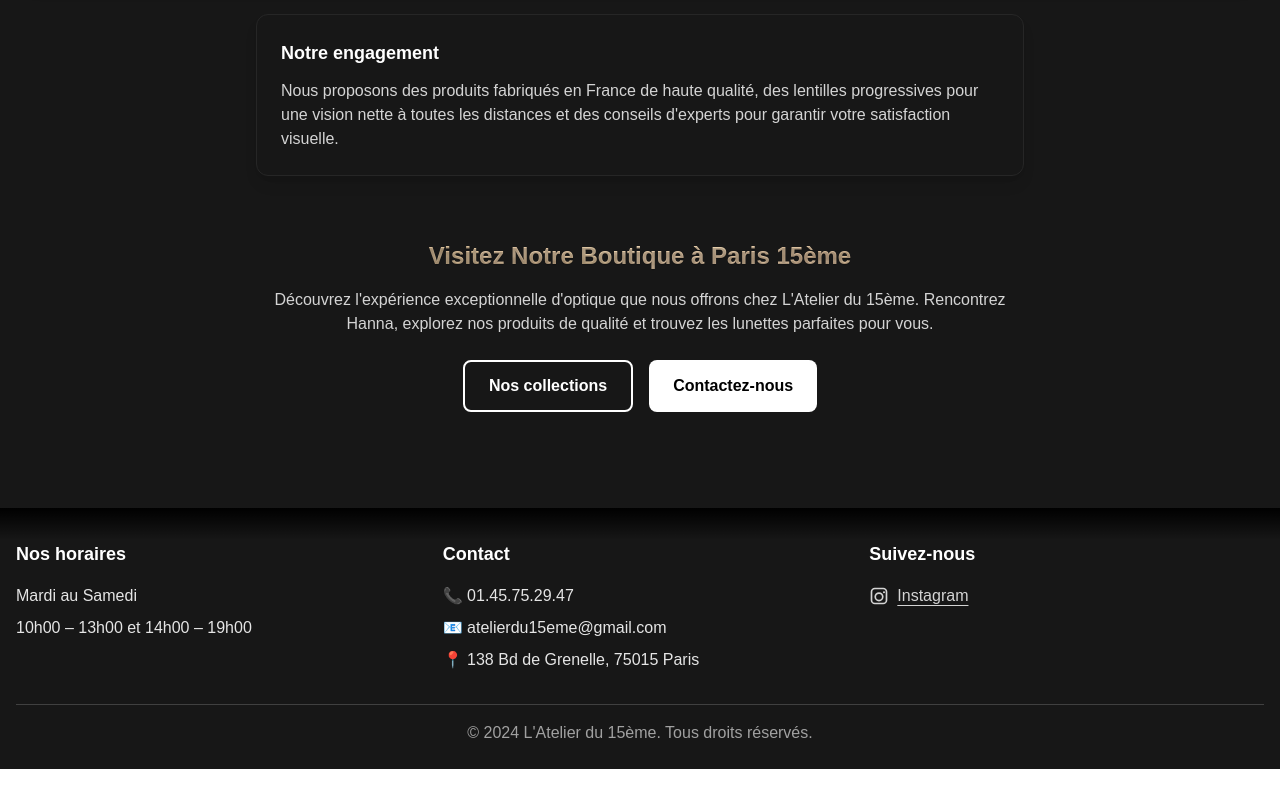
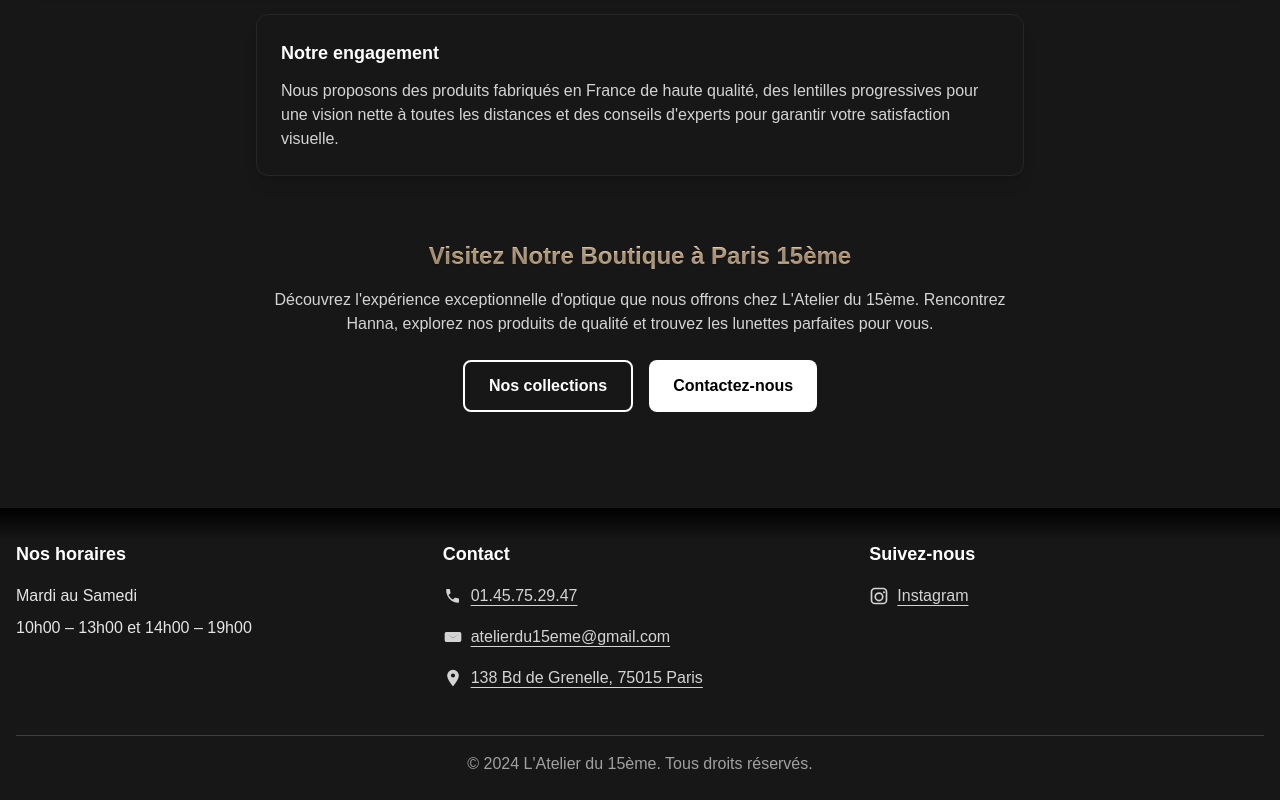
Before and after one commit to theocluzel/cluzel-optic, a Next.js app: page /a-propos in a window 1280 px wide. Shown: the part 1142-1942 px from the top of the page. Before the commit the page ends 1911 px from the top, so only its background shows below. Built offline with nearby package versions, Linux system fonts and the light colour scheme; no server answers; grey boxes are pictures that could not be loaded.

Commit message:
ux(footer): styles lien (icônes + soulignement) pour tel, mail et adresse cliquables

```diff
--- a/app/components/Footer.tsx
+++ b/app/components/Footer.tsx
@@ -15,13 +15,38 @@ export default function Footer() {
             </div>
             <div>
               <h3 className="text-lg font-semibold mb-4 text-white">Contact</h3>
-              <p className="mb-2">
-                📞 <a href="tel:+33145752947" className="hover:text-white">01.45.75.29.47</a>
+              <p className="mb-3">
+                <a
+                  href="tel:+33145752947"
+                  aria-label="Appeler le 01 45 75 29 47"
+                  className="inline-flex items-center gap-2 text-neutral-300 underline underline-offset-4 hover:text-white transition-colors duration-300"
+                >
+                  <svg xmlns="http://www.w3.org/2000/svg" viewBox="0 0 24 24" fill="currentColor" className="w-5 h-5"><path d="M6.6 10.8c1.2 2.3 3.1 4.2 5.4 5.4l1.8-1.8c.3-.3.8-.4 1.2-.3 1 .3 2 .5 3 .5.7 0 1.2.5 1.2 1.2V19c0 .7-.5 1.2-1.2 1.2C10.6 20.2 3.8 13.4 3.8 4.8 3.8 4.1 4.3 3.6 5 3.6h2.3c.7 0 1.2.5 1.2 1.2 0 1 .2 2 .5 3 .1.4 0 .9-.3 1.2L6.6 10.8z"/></svg>
+                  01.45.75.29.47
+                </a>
+              </p>
+              <p className="mb-3">
+                <a
+                  href="mailto:atelierdu15eme@gmail.com"
+                  aria-label="Envoyer un email à atelierdu15eme@gmail.com"
+                  className="inline-flex items-center gap-2 text-neutral-300 underline underline-offset-4 hover:text-white transition-colors duration-300"
+                >
+                  <svg xmlns="http://www.w3.org/2000/svg" viewBox="0 0 24 24" fill="currentColor" className="w-5 h-5"><path d="M4 6h16a2 2 0 0 1 2 2v8a2 2 0 0 1-2 2H4a2 2 0 0 1-2-2V8a2 2 0 0 1 2-2zm0 2v.2l8 5 8-5V8l-8 5-8-5z"/></svg>
+                  atelierdu15eme@gmail.com
+                </a>
               </p>
               <p className="mb-2">
-                📧 <a href="mailto:atelierdu15eme@gmail.com" className="hover:text-white">atelierdu15eme@gmail.com</a>
+                <a
+                  href="https://www.google.com/maps?q=138+Bd+de+Grenelle,+75015+Paris"
+                  target="_blank"
+                  rel="noopener noreferrer"
+                  aria-label="Voir l'adresse sur Google Maps"
+                  className="inline-flex items-center gap-2 text-neutral-300 underline underline-offset-4 hover:text-white transition-colors duration-300"
+                >
+                  <svg xmlns="http://www.w3.org/2000/svg" viewBox="0 0 24 24" fill="currentColor" className="w-5 h-5"><path d="M12 2a7 7 0 0 1 7 7c0 5.2-7 13-7 13S5 14.2 5 9a7 7 0 0 1 7-7zm0 9.5a2.5 2.5 0 1 0 0-5 2.5 2.5 0 0 0 0 5z"/></svg>
+                  138 Bd de Grenelle, 75015 Paris
+                </a>
               </p>
-              <p>📍 138 Bd de Grenelle, 75015 Paris</p>
             </div>
             <div>
               <h3 className="text-lg font-semibold mb-4 text-white">Suivez‑nous</h3>
```
